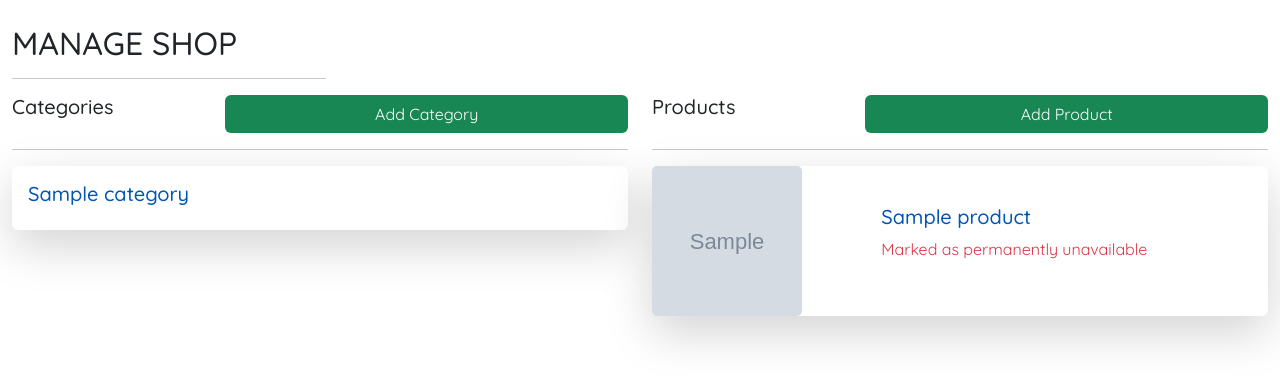
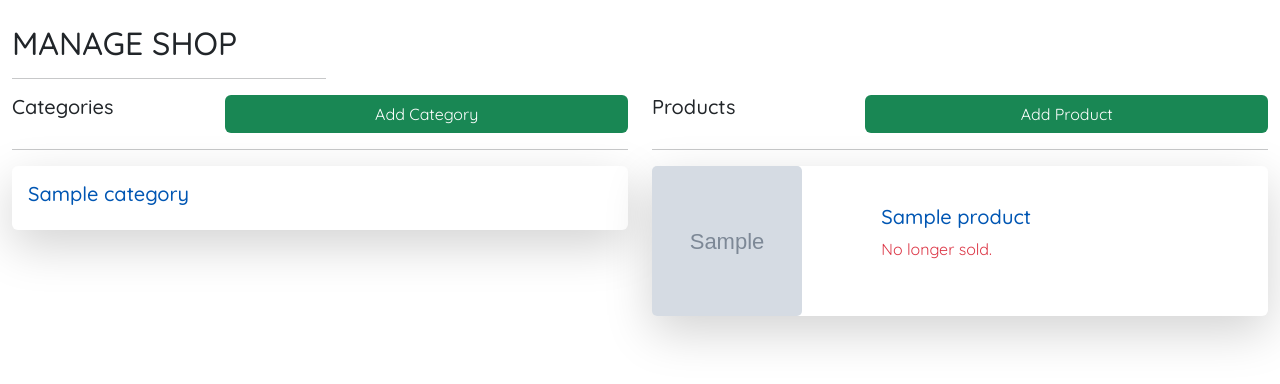
Before and after one commit to Cleg83/sew_crafty_project, a Django app: page /shop/manage_shop/ in a window 1280 px wide. Shown: the part 56-440 px from the top of the page. Run offline with Django 5.2, Linux system fonts and the light colour scheme; tables that the repository leaves empty hold one stand-in row (values such as "Sample post"); grey boxes marked "Sample" are stand-in pictures; parts of the project's set-up code (start-up, migrations or seed data) failed here and were passed over; some libraries are stand-ins or nearby versions.

Commit message:
Update prodcut remoed text

```diff
--- a/shop/templates/shop/manage_shop.html
+++ b/shop/templates/shop/manage_shop.html
@@ -60,7 +60,7 @@
                                 <h5 class="card-title">{{ shop_item.name }}</h5>
                             </a>
                             {% if shop_item.permanently_unavailable %}
-                                <p class="text-danger">Marked as permanently unavailable</p>
+                                <p class="text-danger">No longer sold.</p>
                             {% endif %}
                         </div>
                     </div>
```
